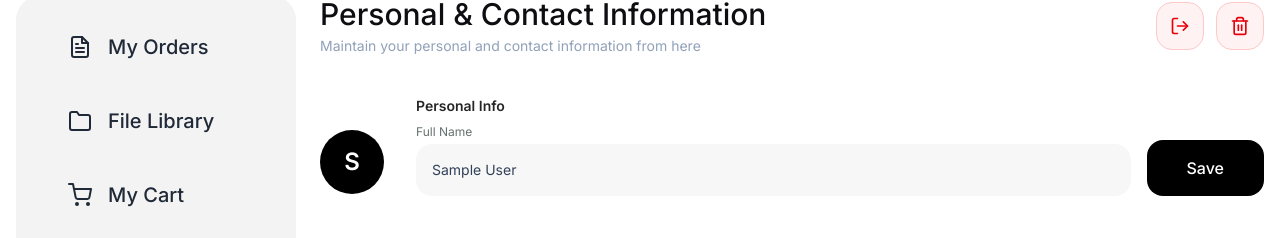
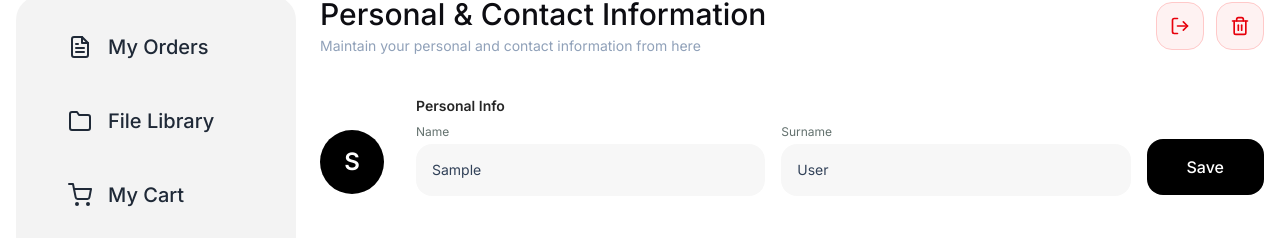
Before and after one commit to alimuzzaman-zamaddar/dynamic-x-project, a React (Vite) app: page /dashboard/profile in a window 1280 px wide. Shown: the part 164-402 px from the top of the page. Built offline with nearby package versions, Linux system fonts and the light colour scheme; no server answers; sample sign-in values are in the browser's storage.

Commit message:
feat: intriget newsletter api

```diff
--- a/src/components/PagesComponent/HomPage/BioStamp.jsx
+++ b/src/components/PagesComponent/HomPage/BioStamp.jsx
@@ -87,7 +87,7 @@ const BioStamp = ({ data }) => {
 
     try {
       // Replace with your designated endpoints if separate from standard base API routes
-      const res = await fetch(`${BASE_URL}/newsletter/subscribe`, {
+      const res = await fetch(`${BASE_URL}/subscribe`, {
         method: "POST",
         headers: { "Content-Type": "application/json" },
         body: JSON.stringify({ email }),
--- a/src/components/PagesComponent/HomPage/CategorySection.jsx
+++ b/src/components/PagesComponent/HomPage/CategorySection.jsx
@@ -3,7 +3,7 @@ import { Link } from "react-router";
 import Container from "../../../shared/Container";
 
 const CategoryCard = ({ category }) => {
-  const dynamicLink = category.link.startsWith("/") ? category.link : `/${category.link}`;
+  const dynamicLink = category.link?.startsWith("/") ? category.link : `/${category.link}`;
 
   return (
     <Link
--- a/src/components/PagesComponent/HomPage/Technologies.jsx
+++ b/src/components/PagesComponent/HomPage/Technologies.jsx
@@ -70,7 +70,7 @@ const Technologies = ({ data }) => {
           style={{ scrollbarWidth: "none", msOverflowStyle: "none" }}
         >
           {cards.map((card, idx) => {
-            const safeSlug = card.link || card.slug || card.title.toLowerCase().replace(/[^a-z0-9]+/g, "-");
+            const safeSlug = card.link || card.slug || card.title?.toLowerCase().replace(/[^a-z0-9]+/g, "-");
 
             return (
               <div
--- a/src/components/PagesComponent/Profile/ProfileForm.jsx
+++ b/src/components/PagesComponent/Profile/ProfileForm.jsx
@@ -8,7 +8,8 @@ export default function ProfileForm() {
   const { user, logout, fetchProfile } = useAuth();
   const { showToast } = useToast();
   const [countryCode, setCountryCode] = useState('+62');
-  const [name, setName] = useState('');
+  const [firstName, setFirstName] = useState('');
+  const [surname, setSurname] = useState('');
   const [email, setEmail] = useState('');
   const [phone, setPhone] = useState('');
 
@@ -35,7 +36,9 @@ export default function ProfileForm() {
 
   useEffect(() => {
     if (user) {
-      setName(user.name || '');
+      const parts = (user.name || '').trim().split(/\s+/);
+      setFirstName(parts[0] || '');
+      setSurname(parts.slice(1).join(' ') || '');
       setEmail(user.email || '');
       setPhone(user.phone?.replace(countryCode, '') || '');
     }
@@ -54,7 +57,7 @@ export default function ProfileForm() {
           "Authorization": `Bearer ${token}`
         },
         body: JSON.stringify({
-          name,
+          name: `${firstName} ${surname}`.trim(),
           email,
           phone: `${countryCode}${phone}`
         })
@@ -252,24 +255,38 @@ export default function ProfileForm() {
               />
             ) : (
               <div className="w-16 h-16 rounded-full bg-black text-white flex items-center justify-center text-2xl font-semibold shrink-0 uppercase">
-                {name?.charAt(0) || "U"}
+                {firstName?.charAt(0) || "U"}
               </div>
             )}
           </div>
           <div className="w-full flex flex-col md:flex-row gap-4 items-end">
+            <div className="w-full flex flex-col sm:flex-row gap-4">
               <div className="w-full">
                 <h5 className='text-sm font-semibold text-[#262626] mb-1'>Personal Info</h5>
-              <label htmlFor="fullName" className='text-xs font-normal text-[#63716E] mt-2 mb-1 block'>Full Name</label>
+                <label htmlFor="firstName" className='text-xs font-normal text-[#63716E] mt-2 mb-1 block'>Name</label>
                 <input
-                id="fullName"
+                  id="firstName"
                   type="text"
-                value={name}
-                onChange={(e) => setName(e.target.value)}
-                placeholder='Niko Pradana'
+                  value={firstName}
+                  onChange={(e) => setFirstName(e.target.value)}
+                  placeholder='Niko'
                   className='p-4 rounded-2xl bg-[#F7F7F7] w-full text-sm text-slate-700 placeholder-slate-500 focus:outline-none focus:bg-slate-100 transition-colors border-0'
                 />
               </div>
-            <button disabled={savingPersonal} onClick={() => handleUpdateProfile('personal')} className="w-full md:w-auto bg-black text-white px-10 py-4 rounded-2xl font-medium shrink-0 hover:bg-slate-800 transition disabled:opacity-50 cursor-pointer">
+              <div className="w-full">
+                <h5 className='text-sm font-semibold text-[#262626] mb-1 invisible sm:block'>&nbsp;</h5>
+                <label htmlFor="surname" className='text-xs font-normal text-[#63716E] mt-2 mb-1 block'>Surname</label>
+                <input
+                  id="surname"
+                  type="text"
+                  value={surname}
+                  onChange={(e) => setSurname(e.target.value)}
+                  placeholder='Pradana'
+                  className='p-4 rounded-2xl bg-[#F7F7F7] w-full text-sm text-slate-700 placeholder-slate-500 focus:outline-none focus:bg-slate-100 transition-colors border-0'
+                />
+              </div>
+            </div>
+            <button disabled={savingPersonal} onClick={() => handleUpdateProfile('personal')} className="w-full md:w-auto bg-black text-white px-10 py-4 rounded-2xl font-medium shrink-0 hover:bg-slate-800 transition disabled:opacity-50 cursor-pointer mb-[1px]">
               {savingPersonal ? 'Saving...' : 'Save'}
             </button>
           </div>
--- a/src/pages/Newsletter.jsx
+++ b/src/pages/Newsletter.jsx
@@ -93,6 +93,20 @@ const Newsletter = ({
       await addDoc(collection(db, "newsletter_subscribers"), {
         ...formData,
         createdAt: serverTimestamp(),
+      });
+
+      // POST request to backend subscribe endpoint
+      await fetch(`${import.meta.env.VITE_API_BASE_URL || ""}/subscribe`, {
+        method: "POST",
+        headers: {
+          "Content-Type": "application/json",
+          "Accept": "application/json",
+        },
+        body: JSON.stringify({
+          name: formData.name,
+          surname: formData.surname,
+          email: formData.email,
+        }),
       });
 
       await emailjs.send(
--- a/src/pages/auth/Register.jsx
+++ b/src/pages/auth/Register.jsx
@@ -29,7 +29,12 @@ const Register = () => {
       return;
     }
 
-    const payload = { ...data, agree_to_terms: 1 }
+    const { name, surname, ...rest } = data;
+    const payload = {
+      ...rest,
+      name: `${name || ""} ${surname || ""}`.trim(),
+      agree_to_terms: 1
+    };
 
     try {
       setLoading(true);
@@ -87,15 +92,15 @@ const Register = () => {
           />
         </div>
         <div>
-          <label htmlFor="email" className="auth_label">
+          <label htmlFor="surname" className="auth_label">
             SurName
           </label>
 
           <input
             type="text"
             placeholder="SurName"
-            {...register("name", { required: true })}
-            className={`auth_input ${errors.name
+            {...register("surname", { required: true })}
+            className={`auth_input ${errors.surname
               ? "border-red-500 placeholder:text-red-500"
               : "border-[#CFD3D4]"
               }`}
```
Lines whose indentation alone changed are shown as unchanged.
